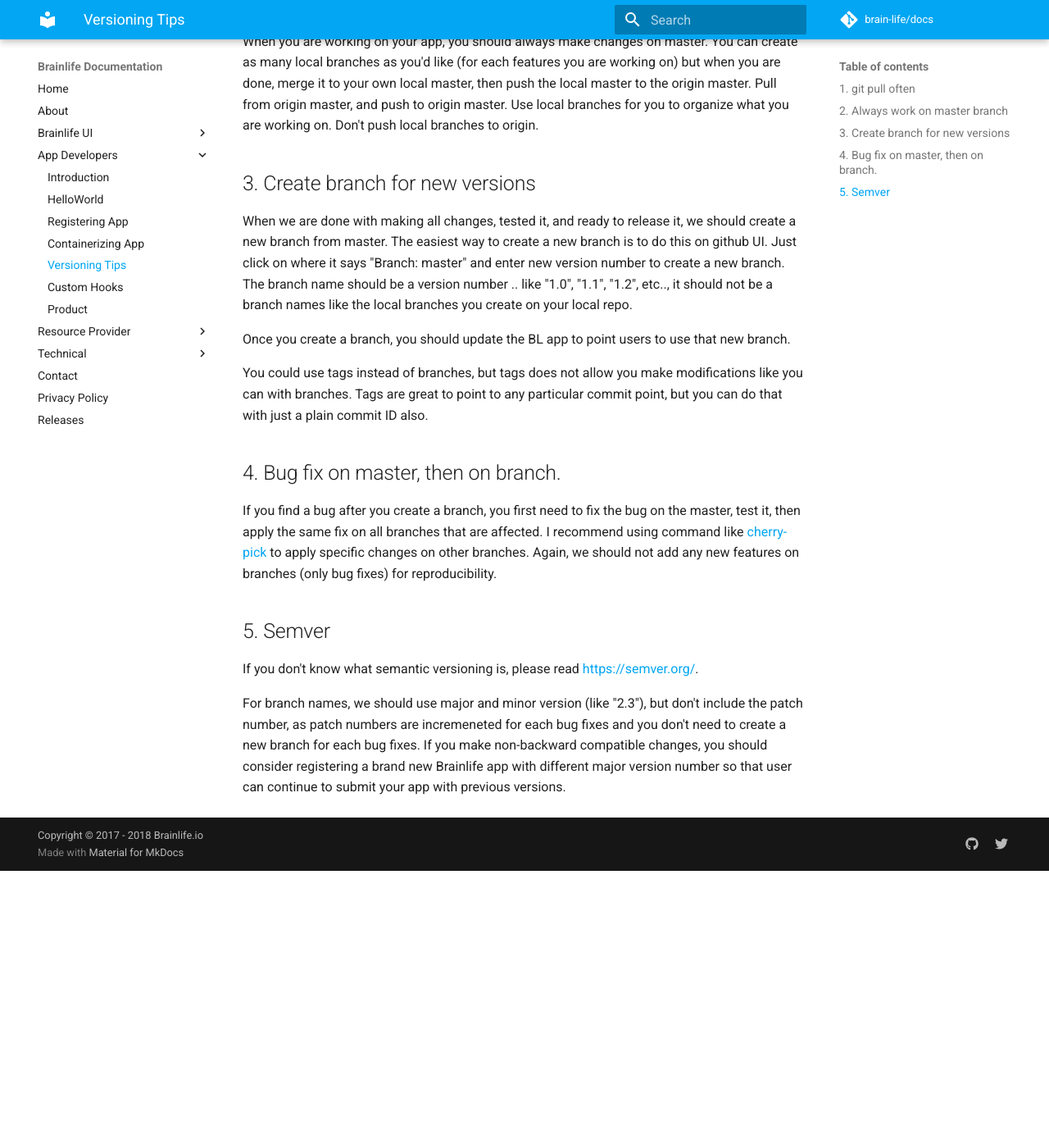
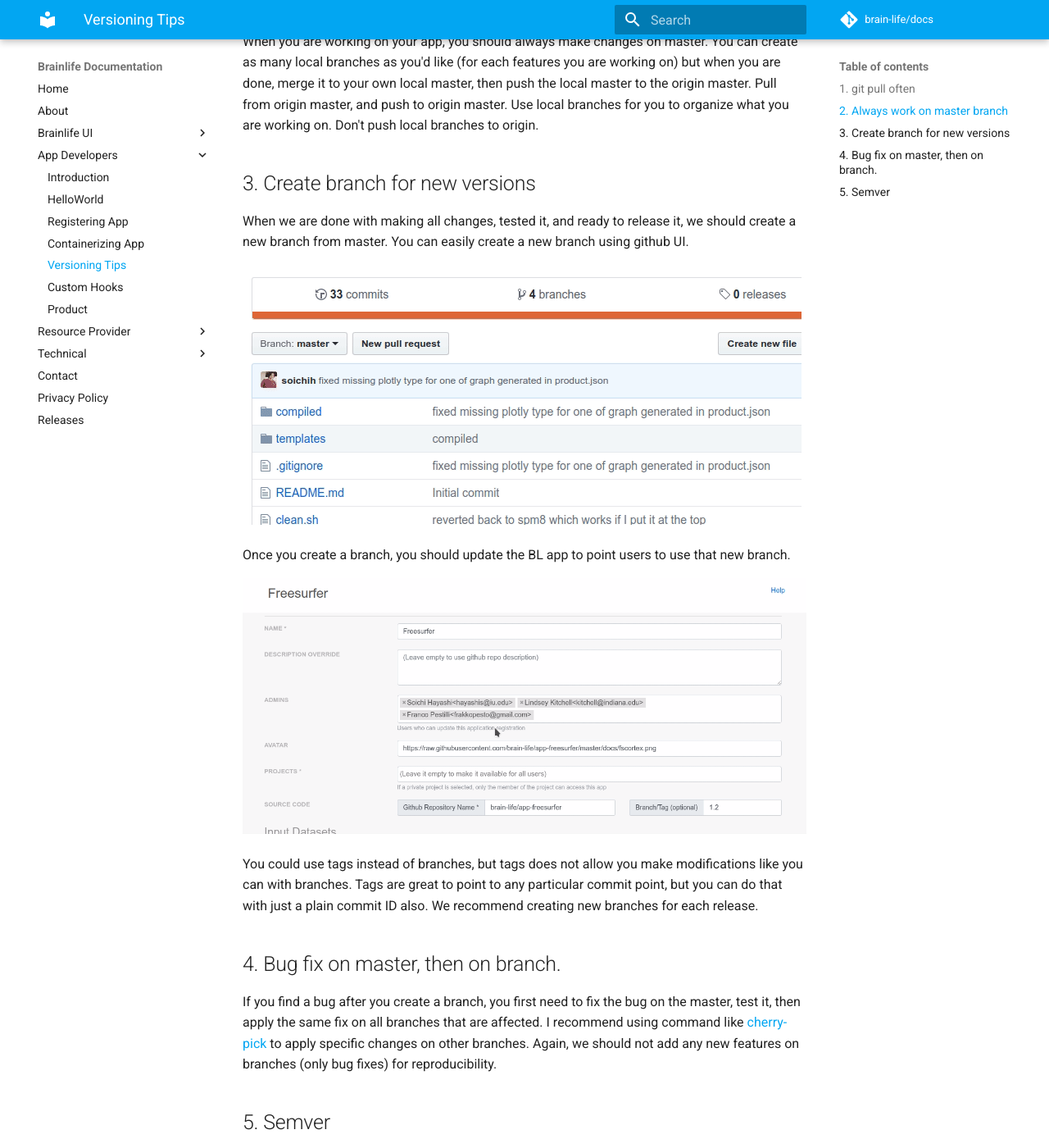
Before and after one commit to brainlife/docs, an MkDocs documentation site: the page built from docs/apps/versioning.md, in a window 1280 px wide and 1400 px high, scrolled down 591 px. Shown: the whole window at 82% size. Built offline with MkDocs 1.6.1 and Material for MkDocs 9.7.7, drawn with Linux system fonts in a browser that asks for light colours; comment, search, counter and statistics services are not loaded; old or Windows-style settings are respelled for this version of MkDocs; before the commit the page ends 1653 px from its top, so only the background shows below that.

Commit message:
added moving screenshots for app versioning

```diff
--- a/docs/apps/versioning.md
+++ b/docs/apps/versioning.md
@@ -19,11 +19,15 @@
 
 ## 3. Create branch for new versions
 
-When we are done with making all changes, tested it, and ready to release it, we should create a new branch from master. The easiest way to create a new branch is to do this on github UI. Just click on where it says "Branch: master" and enter new version number to create a new branch. The branch name should be a version number .. like "1.0", "1.1", "1.2", etc.., it should not be a branch names like the local branches you create on your local repo.
+When we are done with making all changes, tested it, and ready to release it, we should create a new branch from master. You can easily create a new branch using github UI.
+
+![branch](/img/versioning.branch.gif)
 
 Once you create a branch, you should update the BL app to point users to use that new branch.
 
-You could use tags instead of branches, but tags does not allow you make modifications like you can with branches. Tags are great to point to any particular commit point, but you can do that with just a plain commit ID also.
+![branch](/img/versioning.app.gif)
+
+You could use tags instead of branches, but tags does not allow you make modifications like you can with branches. Tags are great to point to any particular commit point, but you can do that with just a plain commit ID also. We recommend creating new branches for each release.
 
 ## 4. Bug fix on master, then on branch.
 
```
Also changed, not shown: docs/img/versioning.app.gif (added), docs/img/versioning.branch.gif (added).
